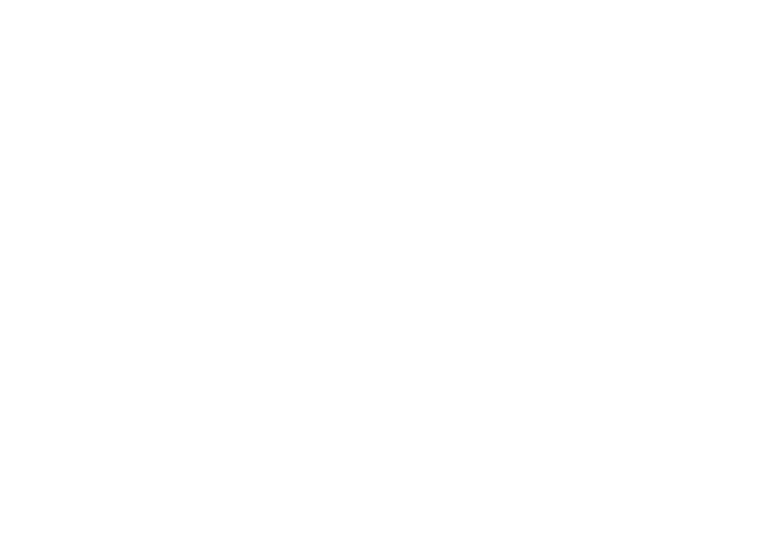
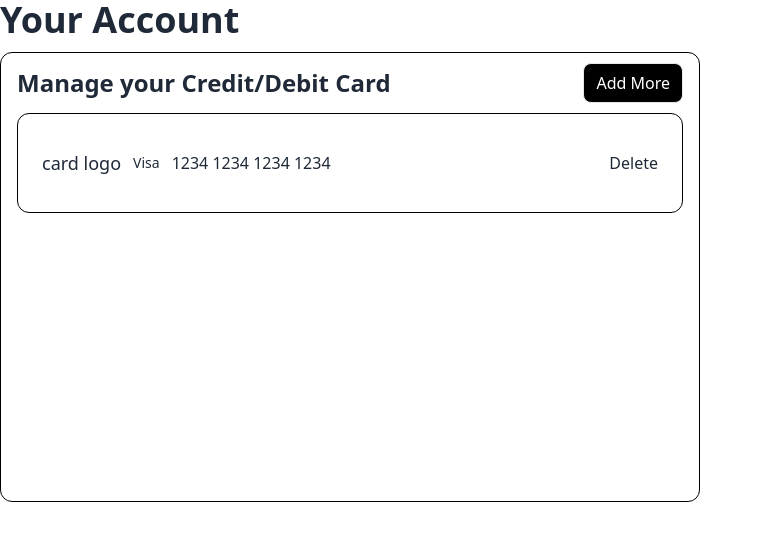
Before and after one commit to pukpuk555/front-end-06-lalafell, a React (Vite) app: page / in a window 1280 px wide. Shown: the top 540 px of the page, without its empty margins (0-763 px from the left). Built offline with nearby package versions, Linux system fonts and the light colour scheme.

Commit message:
manage credit card complete

```diff
--- a/src/App.jsx
+++ b/src/App.jsx
@@ -1,4 +1,5 @@
 import React, { useState } from "react";
+import CrediCardList from "./components/CrediCardList.jsx";
 // import FooterSection from "./components/FooterSection";
 // import ContactButton from "./components/ContactButton";
 // import ContactForm from "./components/ContactForm";
@@ -64,6 +65,7 @@
       <FooterSection />
       <ContactButton onClick={toggleModal} />
       {isModalOpen && <ContactForm onClose={toggleModal} />} */}
+      <CrediCardList />
     </div>
   );
 };
--- /dev/null
+++ b/src/components/AddCreditCardForm.jsx
@@ -0,0 +1,125 @@
+import React, { useState } from "react";
+
+function AddCreditCardForm({ addCard, handleToggle }) {
+  const [number1, setNumber1] = useState("");
+  const [number2, setNumber2] = useState("");
+  const [number3, setNumber3] = useState("");
+  const [number4, setNumber4] = useState("");
+  const [type, setType] = useState("");
+
+  const handleSubmit = (e) => {
+    e.preventDefault();
+    const newCard = { number1, number2, number3, number4, type };
+    addCard(newCard);
+    setNumber1("");
+    setNumber2("");
+    setNumber3("");
+    setNumber4("");
+    setType("");
+  };
+
+  const handleTypeChange = (e) => {
+    setType(e.target.value);
+  };
+
+  const handleInputChange = (setter) => (e) => {
+    if (e.target.value.length <= 4) {
+      setter(e.target.value);
+    }
+  };
+
+  return (
+    <div className="fixed inset-0 flex items-center justify-center bg-black bg-opacity-50">
+      <div className="bg-white rounded-lg shadow-lg w-full max-w-md relative">
+        <div className="flex justify-between p-3 bg-black rounded-t-lg">
+          <h3 className="font-bold text-xl text-white">
+            Add Credit/debit Card
+          </h3>
+          <button
+            onClick={handleToggle}
+            className="font-bold text-xl text-white"
+          >
+            Close
+          </button>
+        </div>
+        <form onSubmit={handleSubmit} className="p-3">
+          <div className="mb-3">
+            <select
+              value={type}
+              onChange={handleTypeChange}
+              required
+              className="select select-bordered w-full max-w-xs border-black"
+            >
+              <option value="" disabled selected className="text-black">
+                Card Type
+              </option>
+              <option value="Visa" className="text-black">
+                Visa
+              </option>
+              <option value="MasterCard" className="text-black">
+                Master Card
+              </option>
+            </select>
+          </div>
+          <div className="mb-3">
+            <h3 className="font-medium">Card Number</h3>
+            <div className="flex gap-3">
+              <input
+                type="text"
+                value={number1}
+                required
+                onChange={handleInputChange(setNumber1)}
+                className="border-[1px] rounded-lg border-black w-14 flex justify-center"
+              />
+              <input
+                type="text"
+                value={number2}
+                required
+                onChange={handleInputChange(setNumber2)}
+                className="border-[1px] rounded-lg border-black w-14 flex justify-center"
+              />
+              <input
+                type="text"
+                value={number3}
+                required
+                onChange={handleInputChange(setNumber3)}
+                className="border-[1px] rounded-lg border-black w-14 flex justify-center"
+              />
+              <input
+                type="text"
+                value={number4}
+                required
+                onChange={handleInputChange(setNumber4)}
+                className="border-[1px] rounded-lg border-black w-14 flex justify-center"
+              />
+            </div>
+          </div>
+          <div className="flex gap-3">
+            <div>
+              <h3 className="font-medium">Expire Date</h3>
+              <input type="month" />
+            </div>
+            <div>
+              <h3 className="font-medium">CCV</h3>
+              <input
+                type="num"
+                maxlength="3"
+                className="border-[1px] border-black w-10 rounded-lg"
+              />
+            </div>
+          </div>
+          <button
+            type="submit"
+            class="Frame w-32 h-12 px-6 py-3.5 bg-black rounded-lg shadow justify-center items-center gap-2 inline-flex mt-5"
+          >
+            <div className="Change text-white text-base font-medium font-['Inter'] leading-normal">
+              Submit
+            </div>
+          </button>
+        </form>
+      </div>
+    </div>
+  );
+}
+
+export default AddCreditCardForm;
--- /dev/null
+++ b/src/components/CrediCardList.jsx
@@ -0,0 +1,69 @@
+import React, { useState } from "react";
+import CreditCardCard from "./CreditCardCard";
+import AddCreditCardForm from "./AddCreditCardForm";
+
+function CrediCardList() {
+  const [creditCard, setCreditCard] = useState([
+    {
+      id: "c1",
+      number1: "1234",
+      number2: "1234",
+      number3: "1234",
+      number4: "1234",
+      type: "Visa",
+    },
+  ]);
+  const [toggleCardForm, setToggleCardForm] = useState(false);
+
+  const addCard = (newCard) => {
+    setCreditCard([
+      ...creditCard,
+      { ...newCard, id: `c${creditCard.length + 1}` },
+    ]);
+  };
+
+  const handleToggle = (e) => {
+    e.preventDefault();
+    setToggleCardForm(!toggleCardForm);
+  };
+
+  const deleteCard = (id) => {
+    const updatedCard = creditCard.filter((card) => card.id !== id);
+    setCreditCard(updatedCard);
+  };
+
+  return (
+    <div>
+      <div className="w-[700px]">
+        <h2 className="text-4xl font-bold pb-3">Your Account</h2>
+        <div className="w-[700px] h-[450px] px-4  border-[1px] border-black rounded-xl overflow-auto">
+          <div className="w-full flex justify-between items-center h-[60px] sticky top-0 bg-white">
+            <h3 className="text-2xl font-semibold my-3">
+              Manage your Credit/Debit Card
+            </h3>
+            <button
+              onClick={handleToggle}
+              className="px-3 h-10 border rounded-lg font-medium bg-black text-white"
+            >
+              Add More
+            </button>
+          </div>
+          <div>
+            {creditCard.map((card) => (
+              <CreditCardCard
+                key={card.id}
+                card={card}
+                deleteCard={deleteCard}
+              />
+            ))}
+          </div>
+        </div>
+      </div>
+      {toggleCardForm && (
+        <AddCreditCardForm addCard={addCard} handleToggle={handleToggle} />
+      )}
+    </div>
+  );
+}
+
+export default CrediCardList;
--- /dev/null
+++ b/src/components/CreditCardCard.jsx
@@ -0,0 +1,20 @@
+import React from "react";
+
+function CreditCardCard({ card, deleteCard }) {
+  return (
+    <div className="w-full h-[100px] rounded-xl border-[1px] border-black py-2 px-6 mb-3">
+      <div className="flex items-center justify-between h-full">
+        <div className="flex items-center gap-3">
+          <h4 className="text-lg font-medium">card logo</h4>
+          <p className="text-sm">{card.type}</p>
+          <p>{`${card.number1} ${card.number2} ${card.number3} ${card.number4}`}</p>
+        </div>
+        <div className="flex gap-3">
+          <button onClick={() => deleteCard(card.id)}>Delete</button>
+        </div>
+      </div>
+    </div>
+  );
+}
+
+export default CreditCardCard;
```
